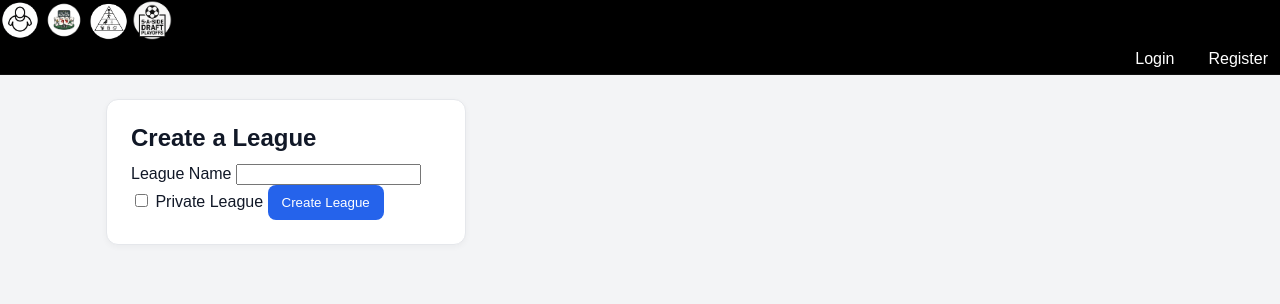
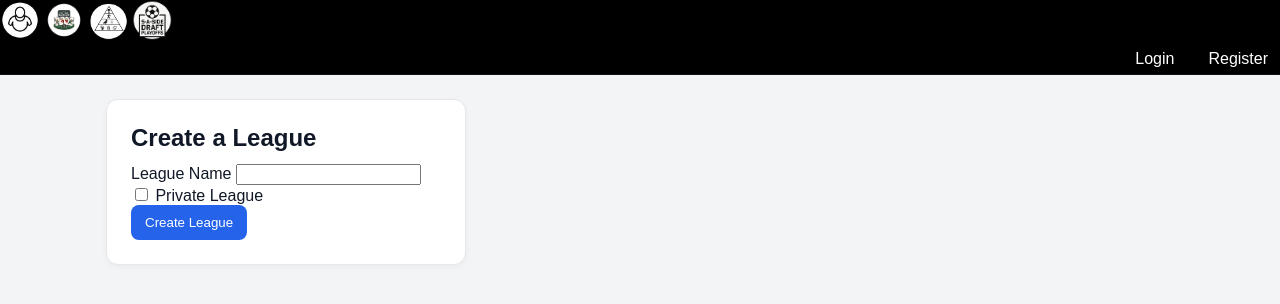
Before and after one commit to goenghisghan/fbj-game, a Flask app: template templates/create_league.html in a window 1280 px wide. Shown: the top 304 px of the page. Run offline with Flask 3, Linux system fonts and the light colour scheme; the template is opened without the code that fills it, so the values that code supplies are empty; some libraries are stand-ins or nearby versions; some web fonts are replaced.

Commit message:
Update create_league.html

```diff
--- a/templates/create_league.html
+++ b/templates/create_league.html
@@ -3,23 +3,27 @@
 <div class="card auth-card">
   <h2>Create a League</h2>
   <form method="POST">
-  <label>League Name
-    <input type="text" name="name" required>
-  </label>
 
+    <div class="form-group">
+      <label for="name">League Name</label>
+      <input type="text" id="name" name="name" required>
+    </div>
+
+    <div class="form-group">
       <label>
         <input type="checkbox" name="is_private" value="1" onchange="togglePassword(this)">
         Private League
       </label>
+    </div>
 
-  <div id="passwordField" style="display:none;">
-    <label>Password
-      <input type="password" name="password">
-    </label>
+    <div id="passwordField" class="form-group" style="display:none;">
+      <label for="password">Password</label>
+      <input type="password" id="password" name="password">
     </div>
 
     <button type="submit" class="btn">Create League</button>
   </form>
+</div>
 
 <script>
 function togglePassword(checkbox) {
```
Lines whose indentation alone changed are shown as unchanged.
